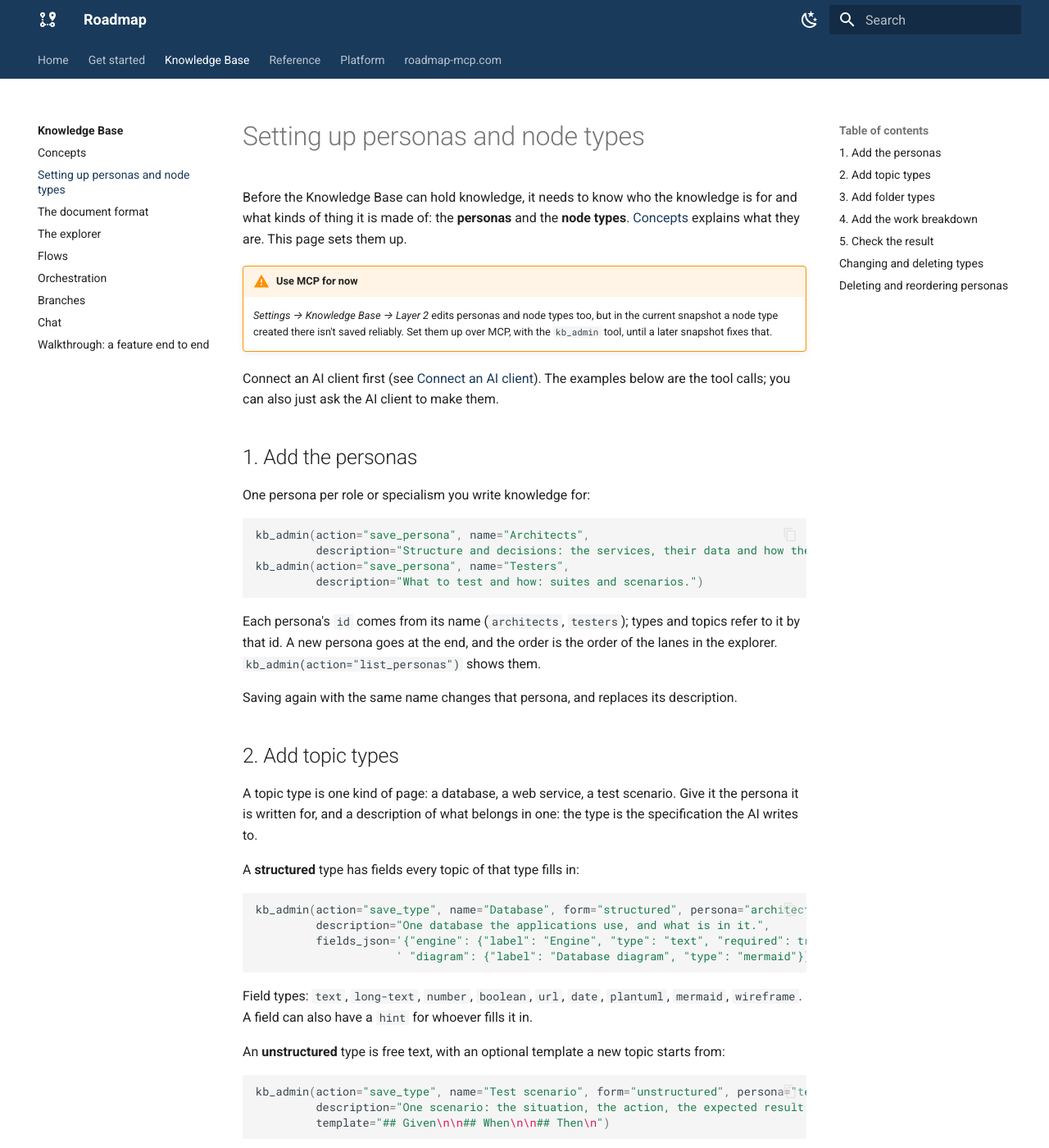
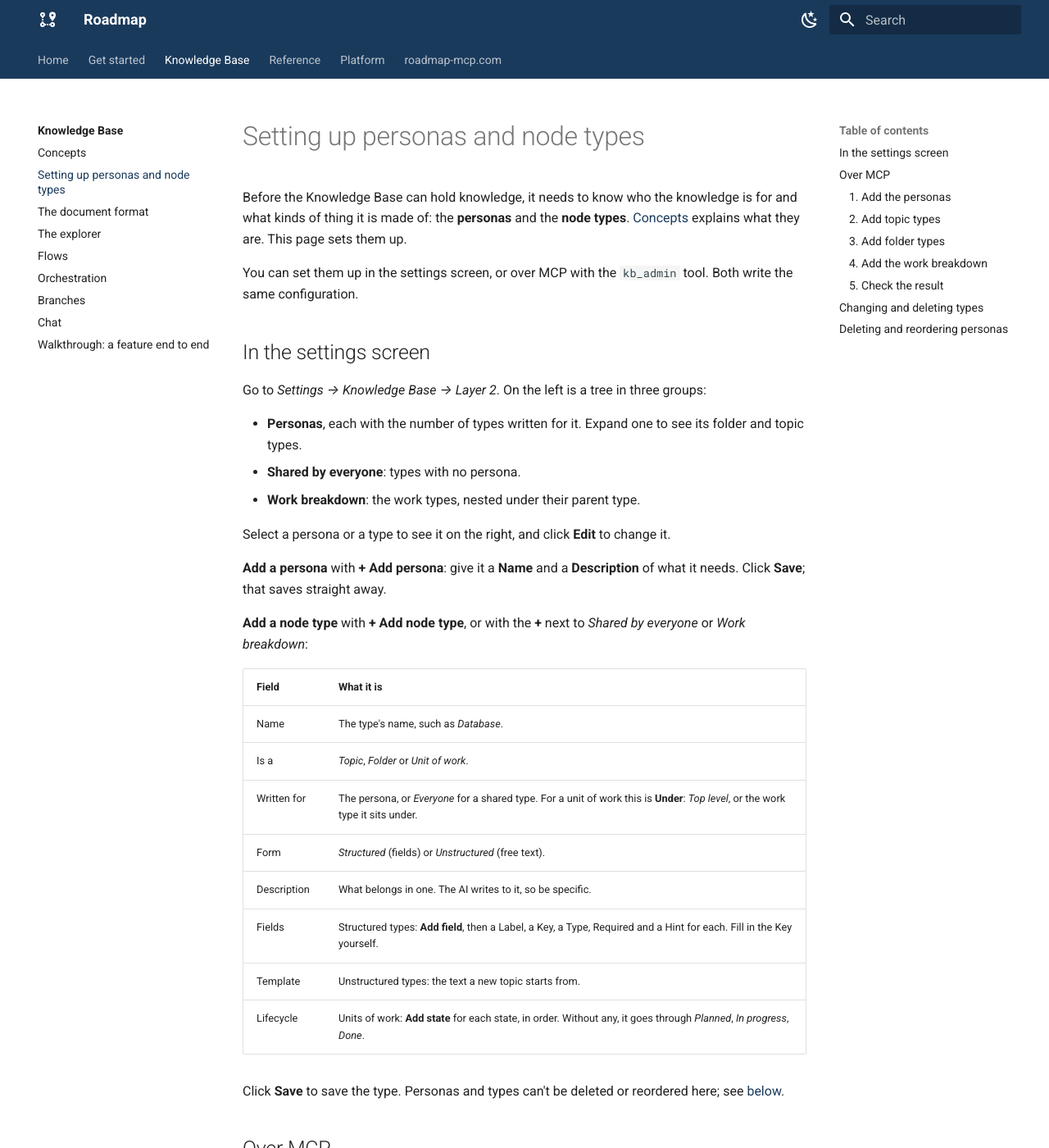
Before and after one commit to roadmap-mcp/roadmap-mcp.github.io, an MkDocs documentation site: the page built from docs/knowledge-base/setup.md, in a window 1280 px wide and 1400 px high. Shown: the whole window at 82% size. Built offline with MkDocs 1.6.1 and Material for MkDocs 9.7.7, drawn with Linux system fonts in a browser that asks for light colours.

Commit message:
Setting up personas and node types in the settings screen

````diff
--- a/docs/knowledge-base/setup.md
+++ b/docs/knowledge-base/setup.md
@@ -4,16 +4,47 @@ Before the Knowledge Base can hold knowledge, it needs to know who the knowledge
 for and what kinds of thing it is made of: the **personas** and the **node types**.
 [Concepts](concepts.md) explains what they are. This page sets them up.
 
-!!! warning "Use MCP for now"
-    *Settings → Knowledge Base → Layer 2* edits personas and node types too, but in
-    the current snapshot a node type created there isn't saved reliably. Set them up
-    over MCP, with the `kb_admin` tool, until a later snapshot fixes that.
+You can set them up in the settings screen, or over MCP with the `kb_admin` tool.
+Both write the same configuration.
+
+## In the settings screen
+
+Go to *Settings → Knowledge Base → Layer 2*. On the left is a tree in three groups:
+
+- **Personas**, each with the number of types written for it. Expand one to see its
+  folder and topic types.
+- **Shared by everyone**: types with no persona.
+- **Work breakdown**: the work types, nested under their parent type.
+
+Select a persona or a type to see it on the right, and click **Edit** to change it.
+
+**Add a persona** with **+ Add persona**: give it a **Name** and a **Description**
+of what it needs. Click **Save**; that saves straight away.
+
+**Add a node type** with **+ Add node type**, or with the **+** next to *Shared by
+everyone* or *Work breakdown*:
+
+| Field | What it is |
+|---|---|
+| Name | The type's name, such as *Database*. |
+| Is a | *Topic*, *Folder* or *Unit of work*. |
+| Written for | The persona, or *Everyone* for a shared type. For a unit of work this is **Under**: *Top level*, or the work type it sits under. |
+| Form | *Structured* (fields) or *Unstructured* (free text). |
+| Description | What belongs in one. The AI writes to it, so be specific. |
+| Fields | Structured types: **Add field**, then a Label, a Key, a Type, Required and a Hint for each. Fill in the Key yourself. |
+| Template | Unstructured types: the text a new topic starts from. |
+| Lifecycle | Units of work: **Add state** for each state, in order. Without any, it goes through *Planned*, *In progress*, *Done*. |
+
+Click **Save** to save the type. Personas and types can't be deleted or reordered
+here; see [below](#deleting-and-reordering-personas).
+
+## Over MCP
 
 Connect an AI client first (see [Connect an AI client](../get-started/pro.md#connect-an-ai-client)).
 The examples below are the tool calls; you can also just ask the AI client to make
 them.
 
-## 1. Add the personas
+### 1. Add the personas
 
 One persona per role or specialism you write knowledge for:
 
@@ -30,7 +61,7 @@ the lanes in the explorer. `kb_admin(action="list_personas")` shows them.
 
 Saving again with the same name changes that persona, and replaces its description.
 
-## 2. Add topic types
+### 2. Add topic types
 
 A topic type is one kind of page: a database, a web service, a test scenario. Give
 it the persona it is written for, and a description of what belongs in one: the
@@ -59,7 +90,7 @@ kb_admin(action="save_type", name="Test scenario", form="unstructured", persona=
 
 Leave out `persona` for a type everyone shares: its topics appear in every lane.
 
-## 3. Add folder types
+### 3. Add folder types
 
 A folder type turns a persona's topics into a tree you can browse, such as *Service
 area* above the services that belong to it:
@@ -69,7 +100,7 @@ kb_admin(action="save_type", name="Service area", category="folder", form="unstr
          persona="architects", description="A group of related services, and what they are for.")
 ```
 
-## 4. Add the work breakdown
+### 4. Add the work breakdown
 
 Work types describe the units of work, such as a project and the features in it.
 They never have a persona. `parent_type` puts a type under another one, and
@@ -89,7 +120,7 @@ A work type without `states_json` goes through `planned`, `in-progress` and `don
 Roadmap doesn't check these rules when you save a type, so keep to them yourself:
 only work types have a `parent_type` and states, and a work type has no `persona`.
 
-## 5. Check the result
+### 5. Check the result
 
 - `kb_admin(action="list_types")` lists every type, its form and how many nodes use
   it; `kb_admin(action="get_type", id="database")` shows one in full.
````
